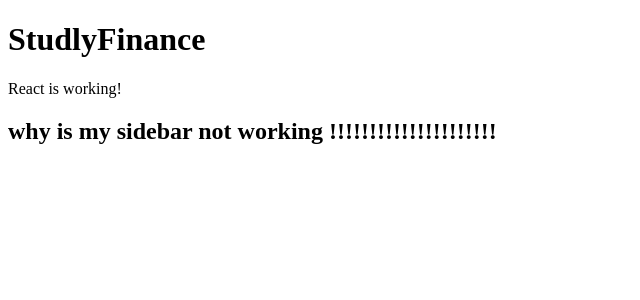
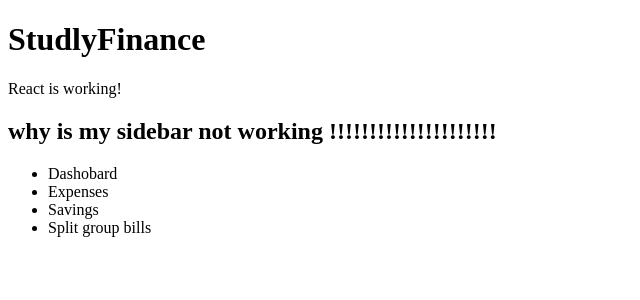
Before and after one commit to Joenelson1878/JoeNPortfolio, a React (Vite) app in the folder personal_finance_app/frontend/: page / in a window 1280 px wide. Shown: the top 300 px of the page, without its empty margins (0-640 px from the left). Built offline with nearby package versions, Linux system fonts and the light colour scheme.

Commit message:
test list for the dashboard

```diff
--- a/personal_finance_app/frontend/src/App.jsx
+++ b/personal_finance_app/frontend/src/App.jsx
@@ -4,6 +4,12 @@ function App() {
       <h1>StudlyFinance</h1>
       <p>React is working!</p>
       <h2>why is my sidebar not working !!!!!!!!!!!!!!!!!!!!!</h2>
+      <ul>
+        <li>Dashobard</li>
+        <li>Expenses</li>
+        <li>Savings</li>
+        <li>Split group bills</li>
+      </ul>
     </div>
   );
 }
```
